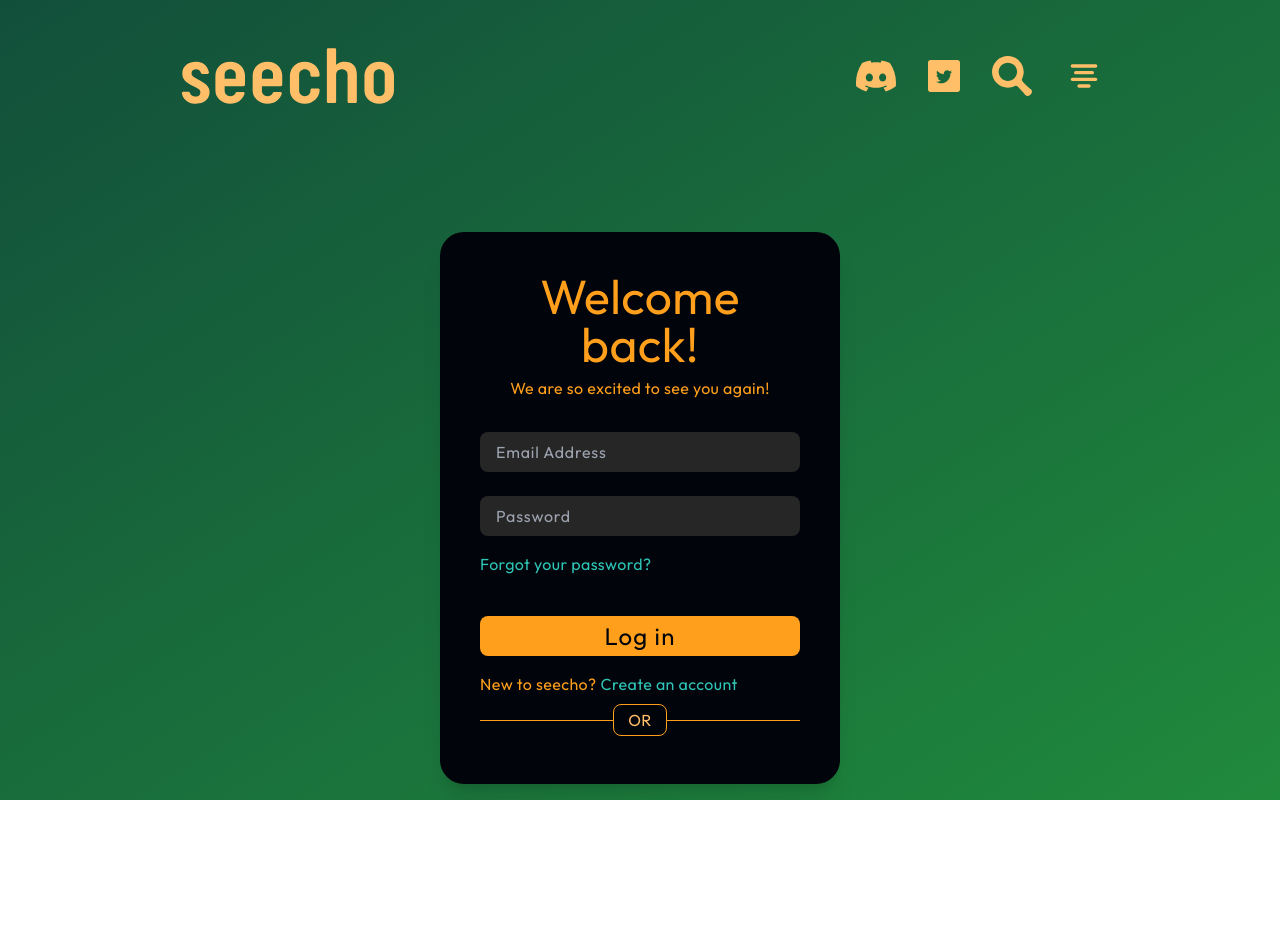
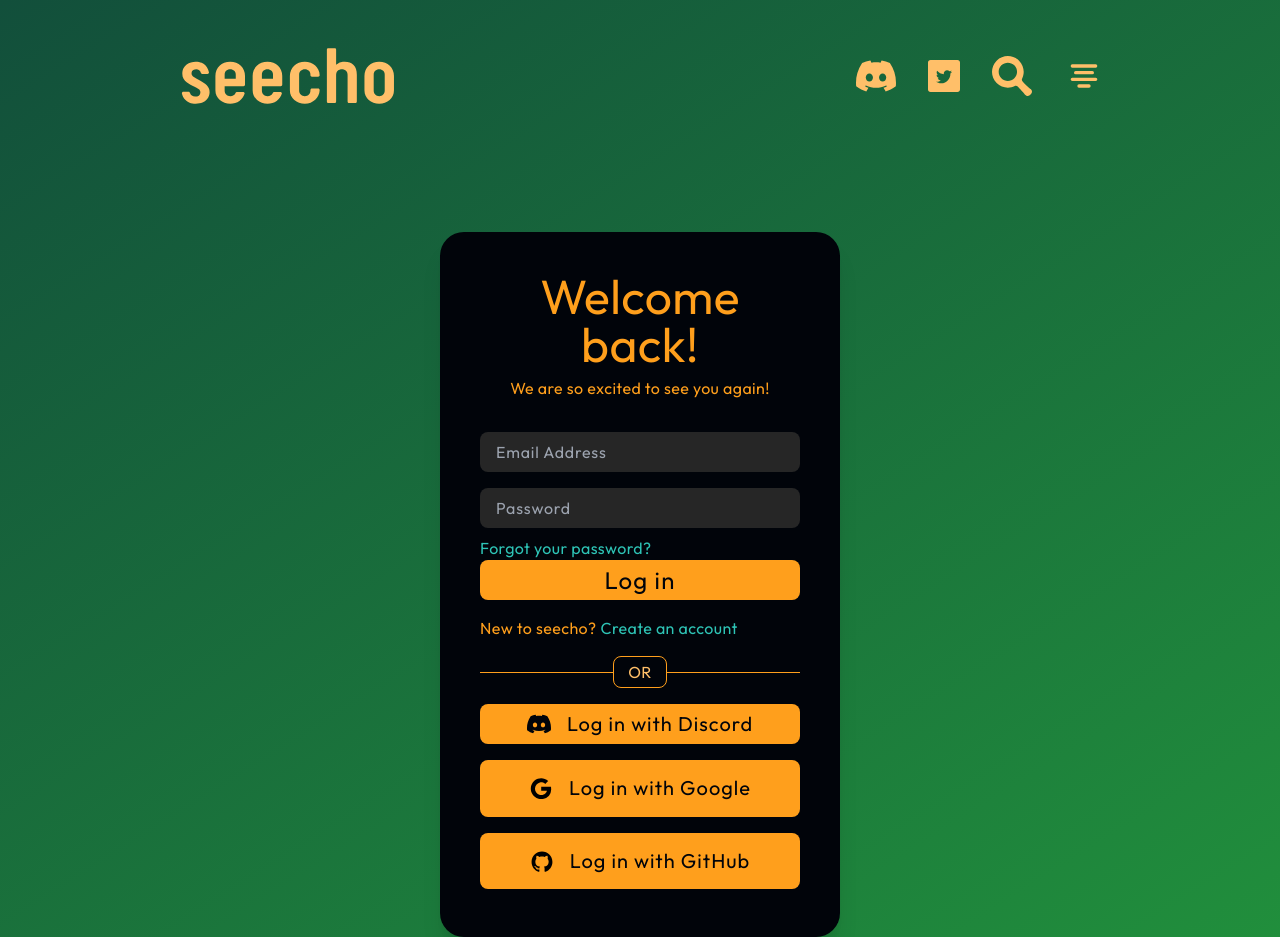
Before and after one commit to deniselupe/chat-app, a Next.js app in the folder frontend/: page /login in a window 1280 px wide. Before the commit the page ends 800 px from the top, so only its background shows below. Built offline with nearby package versions, Linux system fonts and the light colour scheme.

Commit message:
feat: implement oauth login buttons

```diff
--- a/frontend/src/app/login/page.tsx
+++ b/frontend/src/app/login/page.tsx
@@ -2,9 +2,11 @@
 
 import Link from 'next/link';
 import { useForm } from 'react-hook-form';
-import { DevTool } from '@hookform/devtools';
 import { z } from 'zod';
 import { zodResolver } from '@hookform/resolvers/zod';
+import DiscordIcon from '@/public/svgs/discord-icon.svg';
+import GoogleIcon from '@/public/svgs/google-icon.svg';
+import GitHubIcon from '@/public/svgs/github-icon.svg';
 
 const LoginFormSchema = z.object({
     email: z.string().email("Please provide valid email address"),
@@ -23,9 +25,8 @@ export default function LoginPage() {
     };
 
     return (
-        <main>
+        <main className="mx-auto w-[370px] md:w-[400px] h-fit sm:mt-28 p-10 rounded-3xl flex flex-col items-center bg-seecho-darkblue shadow-xl">
             <form
-                className="mx-auto w-[370px] md:w-[400px] h-fit sm:mt-28 p-10 rounded-3xl flex flex-col items-center bg-seecho-darkblue shadow-xl"
                 onSubmit={handleSubmit(onSubmit)}
                 noValidate
             >
@@ -70,13 +71,24 @@ export default function LoginPage() {
                 <p className="w-full inline-flex text-seecho-orange">New to seecho?
                     <Link href="/signup" className="ml-1 text-seecho-lightblue hover:underline">Create an account</Link>
                 </p>
-                <div className="w-full h-12 flex items-center">
-                    <hr className="w-1/2 border-top border-seecho-orange" />
-                    <p className="w-16 h-8 text-seecho-gold flex justify-center items-center border border-seecho-orange rounded-lg">OR</p>
-                    <hr className="w-1/2 border-top border-seecho-orange" />
-                </div>
             </form>
-            <DevTool control={control} />
+            <div className="w-full h-12 mt-2 flex items-center">
+                <hr className="w-1/2 border-top border-seecho-orange" />
+                <p className="w-16 h-8 text-seecho-gold flex justify-center items-center border border-seecho-orange rounded-lg">OR</p>
+                <hr className="w-1/2 border-top border-seecho-orange" />
+            </div>
+            <button className="w-full my-2 leading-10 tracking-wider text-xl text-seecho-darkblue bg-seecho-orange hover:bg-seecho-lightblue rounded-lg flex justify-center items-center">
+                <DiscordIcon className="w-6 mr-4" />
+                <p>Log in with Discord</p>
+            </button>
+            <button className="w-full my-2 leading-10 tracking-wider text-xl text-seecho-darkblue bg-seecho-orange hover:bg-seecho-lightblue rounded-lg flex justify-center items-center">
+                <GoogleIcon className="w-6 mr-4" />
+                <p>Log in with Google</p>
+            </button>
+            <button className="w-full my-2 leading-10 tracking-wider text-xl text-seecho-darkblue bg-seecho-orange hover:bg-seecho-lightblue rounded-lg flex justify-center items-center">
+                <GitHubIcon className="w-6 mr-4" />
+                <p>Log in with GitHub</p>
+            </button>
         </main>
     );
 }
```
Also changed, not shown: frontend/public/svgs/github-icon.svg (added), frontend/public/svgs/google-icon.svg (added).
